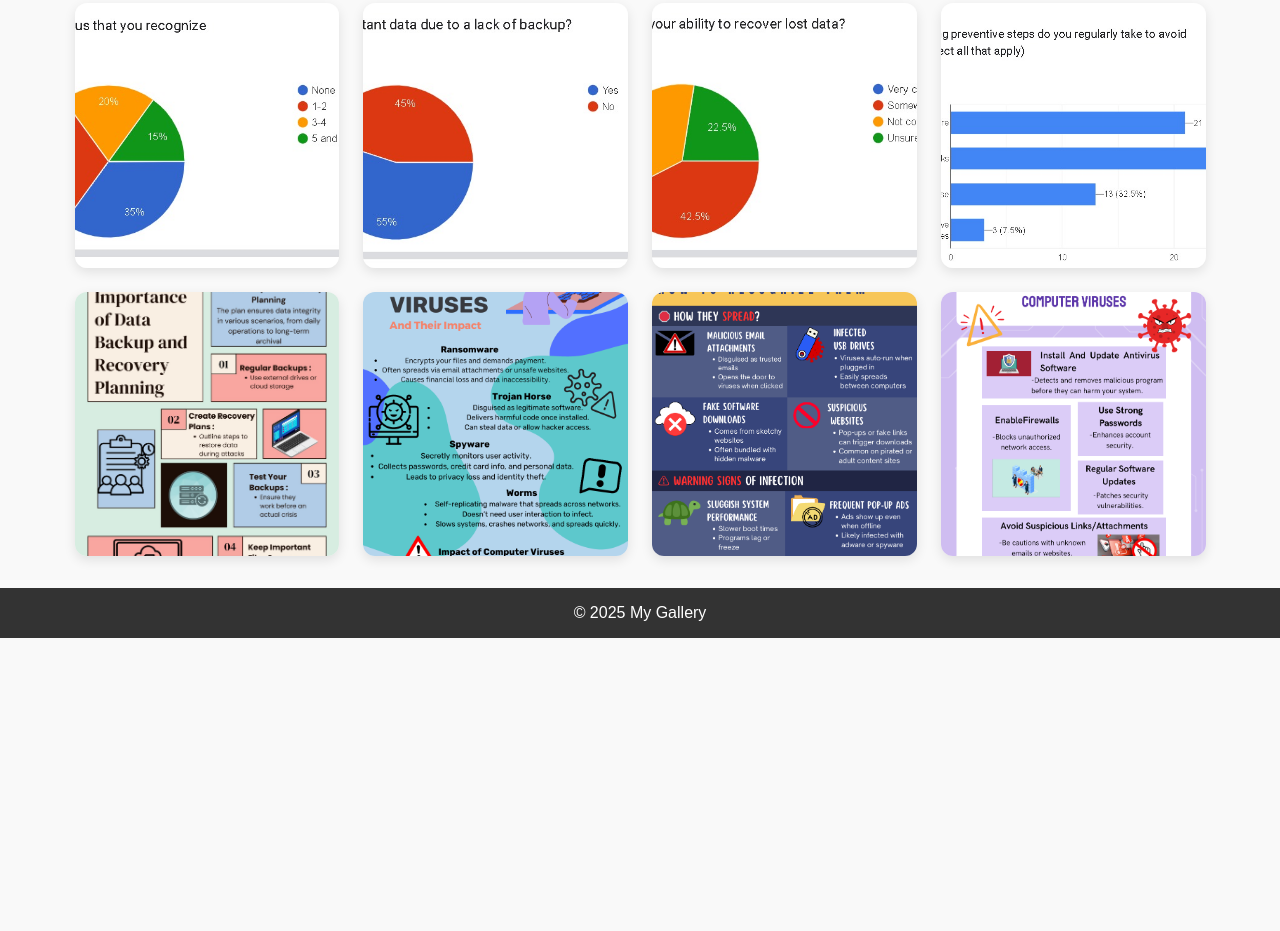
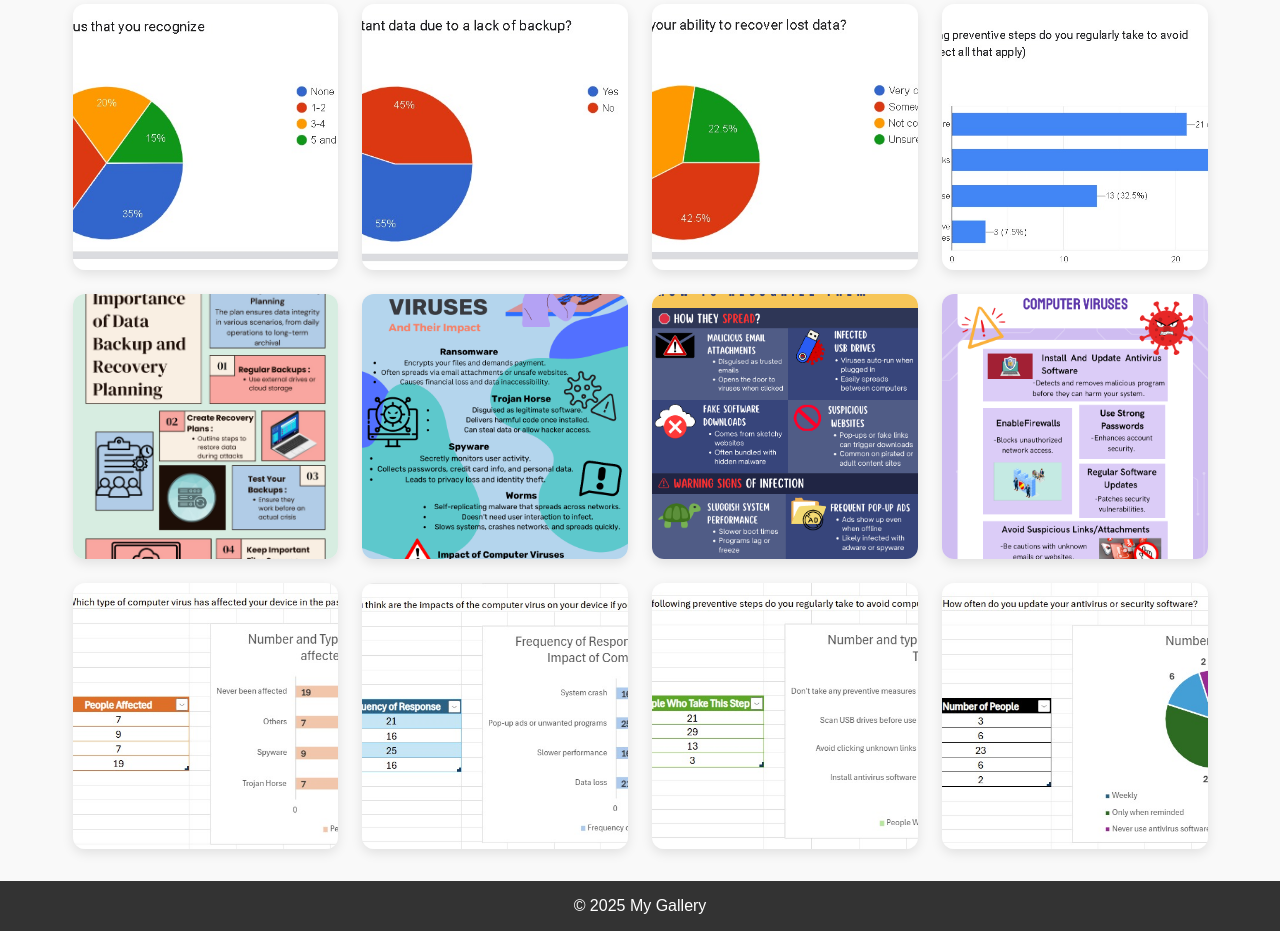
Before and after one commit to Yip56/WilliamWeb, a plain HTML site: page index.html in a window 1280 px wide. Shown: the part 383-1314 px from the top of the page. Before the commit the page ends 1021 px from the top, so only its background shows below. Drawn offline with Linux system fonts and the light colour scheme.

Commit message:
Added excel 4 images

```diff
--- a/index.html
+++ b/index.html
@@ -111,6 +111,10 @@
       <img src="images/pic10.png" alt="Photo 10" />
       <img src="images/pic11.png" alt="Photo 11" />
       <img src="images/pic12.png" alt="Photo 12" />
+      <img src="images/pic13.jpg" alt="Photo 13" />
+      <img src="images/pic14.jpg" alt="Photo 14" />
+      <img src="images/pic15.jpg" alt="Photo 15" />
+      <img src="images/pic16.jpg" alt="Photo 16" />
     </section>
   </main>
 
```
Also changed, not shown: images/pic13.jpg (added), images/pic14.jpg (added), images/pic15.jpg (added), images/pic16.jpg (added).
